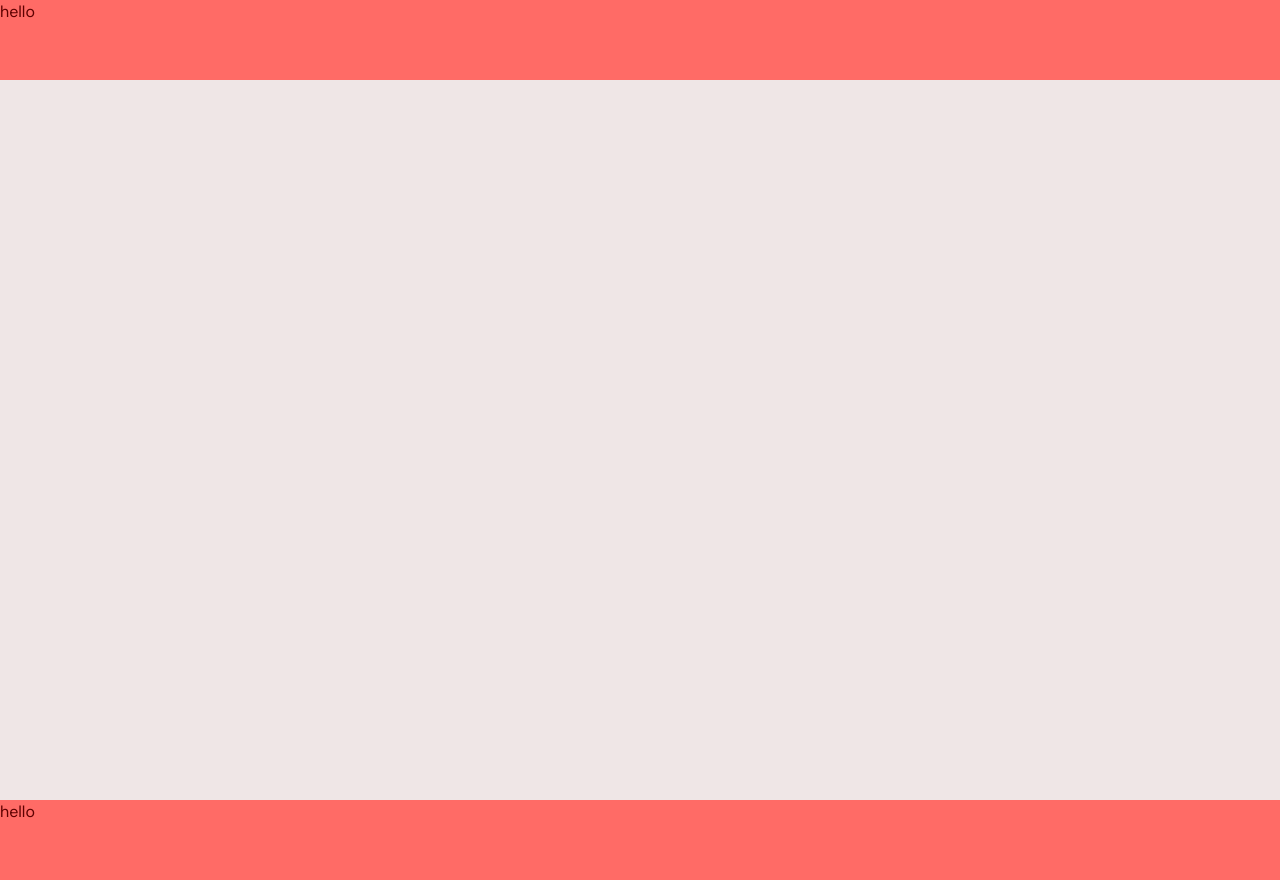
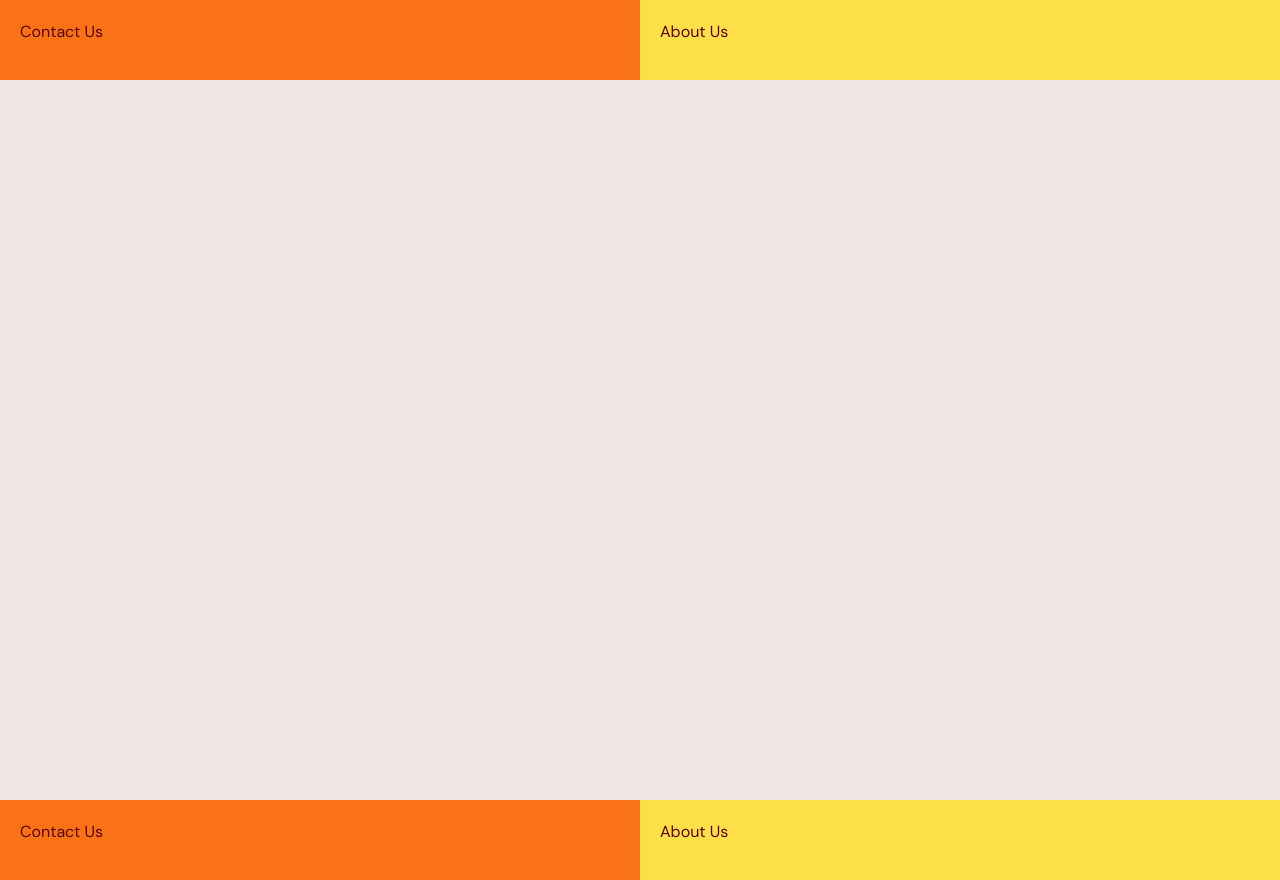
Before and after one commit to Ayush-Singh24/ProjectsHub, a Next.js app: page /components/Footer in a window 1280 px wide. Built offline with nearby package versions, Linux system fonts and the light colour scheme.

Commit message:
Made rough Footer layout

```diff
--- a/src/pages/components/Footer.tsx
+++ b/src/pages/components/Footer.tsx
@@ -1,7 +1,10 @@
 export default function Footer() {
   return (
     <footer className="none md:block md:h-[10%] max-w-[1550px] mx-auto bg-primary-500">
-      hello
+      <div className="flex flex-row justify-stretch items-stretch w-full h-full">
+        <div className="bg-orange-500 p-5 basis-1/2">Contact Us</div>
+        <div className="bg-yellow-300 p-5 basis-1/2">About Us</div>
+      </div>
     </footer>
   );
 }
```
